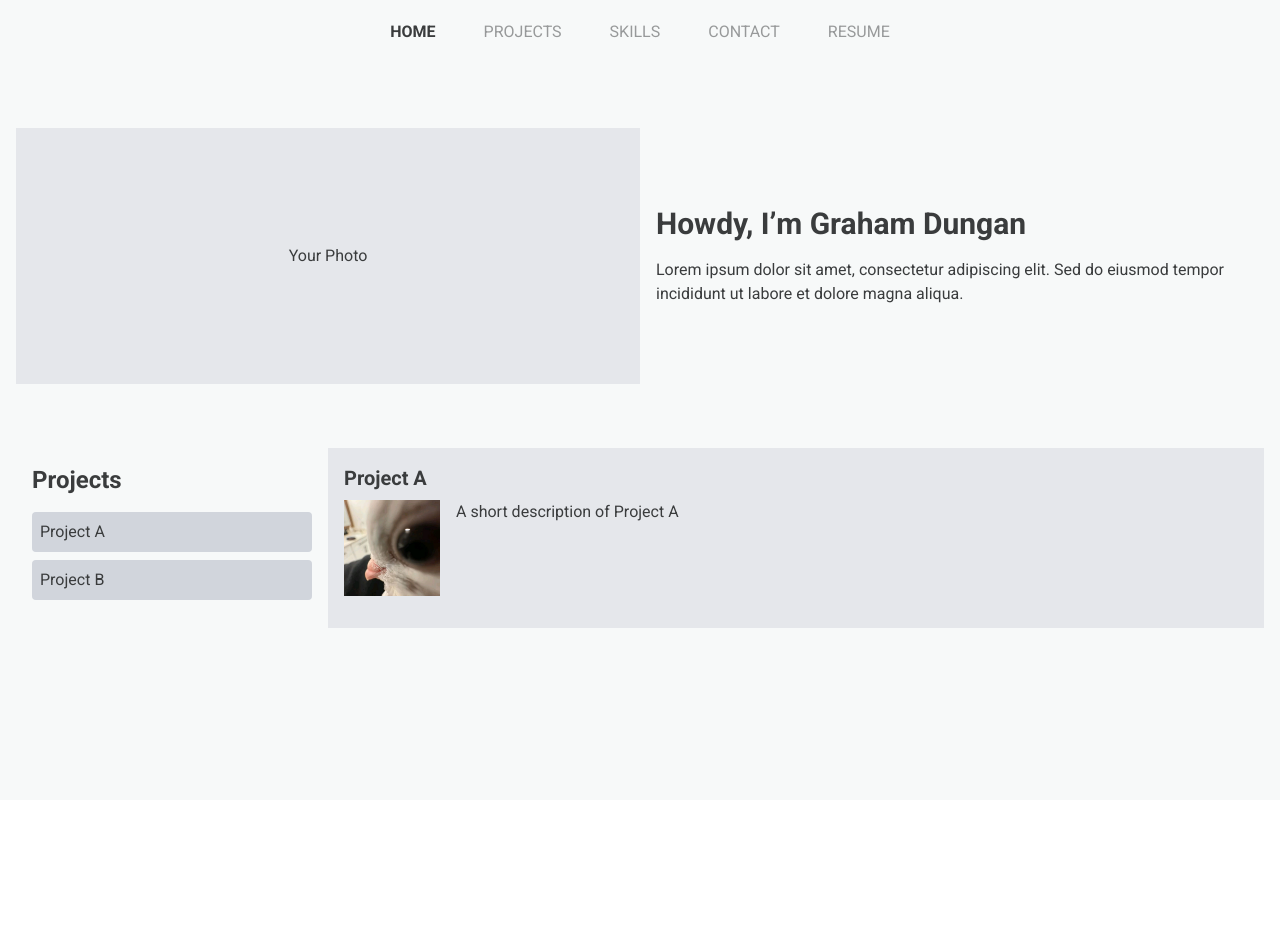
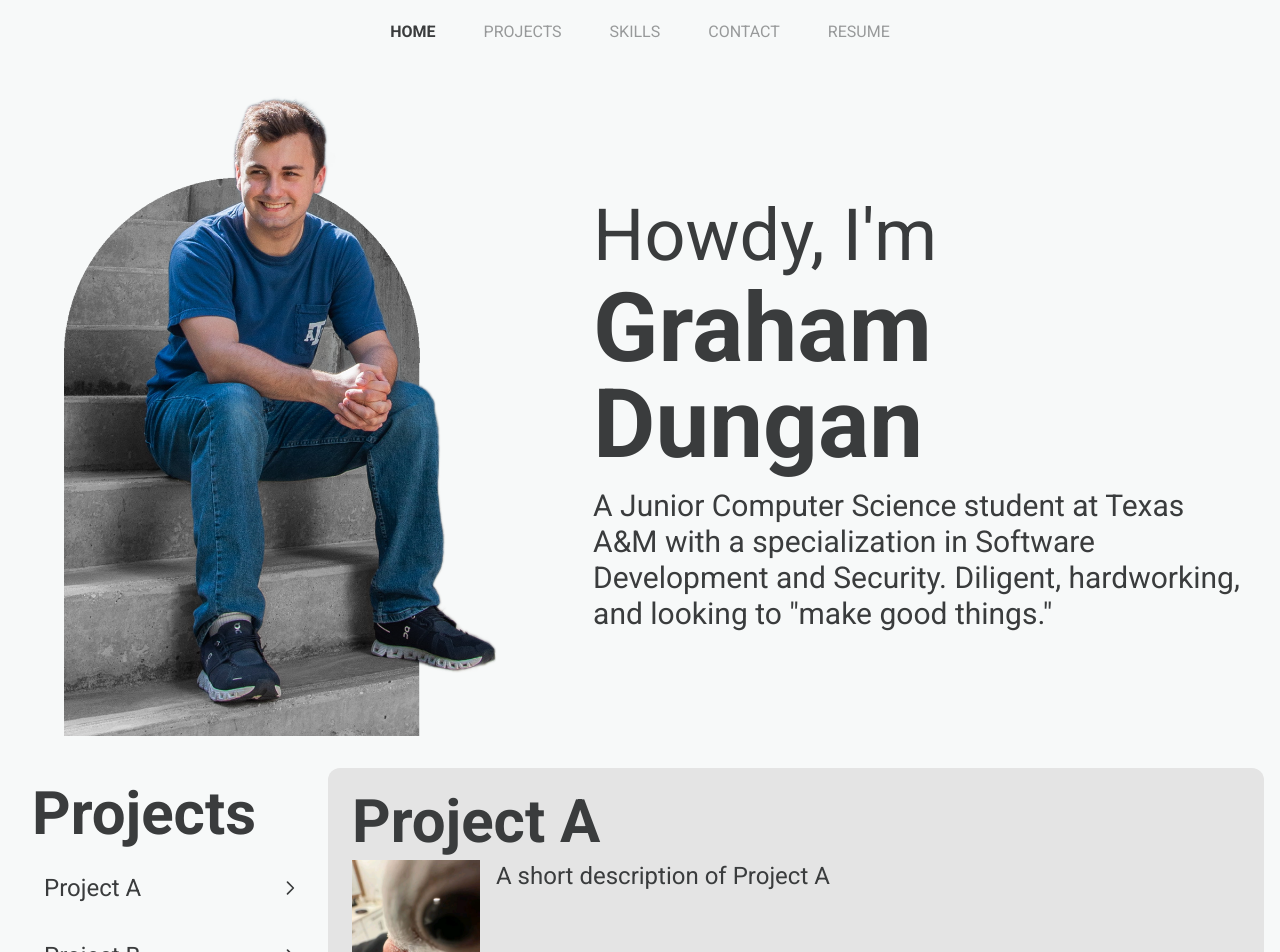
Before and after one commit to gmgrahamgm/personal-website, a React (Vite) app: page /home in a window 1280 px wide. Shown: the top 952 px of the page. Before the commit the page ends 800 px from the top, so only its background shows below. Built offline with nearby package versions, Linux system fonts and the light colour scheme.

Commit message:
Touched up css on home

```diff
--- a/src/pages/Home.css
+++ b/src/pages/Home.css
@@ -1,14 +1,27 @@
 @import "tailwindcss";
 
-/* Introductory segment */
+/* Intro Section */
 .intro-section {
-  @apply flex flex-col md:flex-row items-center py-8;
+  @apply flex flex-col md:flex-row items-center py-0 md:space-x-8;
 }
 .intro-left {
-  @apply hidden md:flex md:w-1/2 justify-center items-center bg-gray-200 h-48 md:h-64 mb-4 md:mb-0;
+  @apply hidden md:flex justify-center items-center md:flex-shrink-0 pl-12 pr-12;
+}
+.intro-photo {
+  @apply object-cover h-80 md:h-[40rem] w-auto;
 }
 .intro-right {
-  @apply w-full md:w-1/2 p-4;
+  @apply w-full md:flex-1 p-4;
+}
+
+.intro-greeting {
+  @apply text-6xl md:text-7xl mb-2;
+}
+.intro-name {
+  @apply text-7xl md:text-8xl font-bold mb-4;
+}
+.intro-text {
+  @apply text-2xl md:text-3xl;
 }
 
 /* Projects Preview */
@@ -18,24 +31,42 @@
 .left-project-list {
   @apply w-full md:w-1/4 p-4;
 }
-.right-project-display {
-  @apply hidden md:block md:w-3/4 p-4 bg-gray-200;
+.projects-heading {
+  @apply text-5xl md:text-6xl font-bold mb-4;
 }
 
-/* Buttons */
+/* Buttons with SVG-arrow placeholder on right */
 .btn-project {
-  @apply w-full text-left p-2 bg-gray-300 rounded hover:bg-gray-400 mb-2 transition-colors duration-150;
+  @apply w-full flex justify-between items-center p-3 bg-transparent rounded-xl
+         hover:bg-[#E4E4E4] mb-3 transition-colors duration-150
+         text-xl md:text-2xl;
+}
+.btn-project:hover {
+  cursor: pointer;
 }
 
-/* Preview thumbnail */
-.thumbnail-preview {
-  @apply w-24 h-24 object-cover mr-4 mb-4;
+/* Preview Card */
+.right-project-display {
+  @apply hidden md:block md:w-3/4 p-6 bg-[#E4E4E4] rounded-xl;
+}
+.preview-title {
+  @apply text-5xl md:text-6xl font-bold mb-2;
+}
+.thumbnail-preview-large {
+  @apply w-32 h-32 object-cover mr-4 mb-4;
+}
+.preview-blurb {
+  @apply text-xl md:text-2xl;
 }
 
-/* Preview text */
-.preview-title {
-  @apply text-xl font-bold mb-2;
+/* Fade classes on the preview card */
+.right-project-display {
+  @apply hidden md:block md:w-3/4 p-6 bg-[#E4E4E4] rounded-xl
+         transition-opacity duration-300 opacity-100;
 }
-.preview-blurb {
-  @apply text-base;
+.fade-out {
+  @apply opacity-0;
 }
+.fade-in {
+  @apply opacity-100;
+}
--- a/src/pages/Home.jsx
+++ b/src/pages/Home.jsx
@@ -6,16 +6,18 @@
 // bundle all your src/assets images into a lookup map
 const assetMap = import.meta.glob("../assets/**/*.{png,jpg,jpeg,svg}", {
   eager: true,
-  as: "url",
+  query: "?url",
+  import: "default",
 });
 
 export default function Home() {
   const [previewIndex, setPreviewIndex] = useState(0);
   const navigate = useNavigate();
 
+  const photoUrl = assetMap["../assets/graham-sitting.png"];
+
   const preview = projects[previewIndex];
-  const thumbKey = `../assets/${preview.thumbnail}`;
-  const thumbUrl = assetMap[thumbKey];
+  const thumbUrl = assetMap[`../assets/${preview.thumbnail}`];
 
   const goToProject = (idx) => {
     const id = projects[idx].id;
@@ -24,26 +26,28 @@
 
   return (
     <div>
-      {/* Intro section stays the same */}
+      {/* Intro Section */}
       <section className="intro-section">
         <div className="intro-left">
-          <span className="placeholder-text">Your Photo</span>
+          {photoUrl && (
+            <img src={photoUrl} alt="Graham Dungan" className="intro-photo" />
+          )}
         </div>
         <div className="intro-right">
-          <h1 className="text-3xl font-bold mb-4">
-            Howdy, I’m <strong>Graham Dungan</strong>
-          </h1>
-          <p>
-            Lorem ipsum dolor sit amet, consectetur adipiscing elit. Sed do
-            eiusmod tempor incididunt ut labore et dolore magna aliqua.
+          <h1 className="intro-greeting">Howdy, I'm</h1>
+          <h1 className="intro-name">Graham Dungan</h1>
+          <p className="intro-text">
+            A Junior Computer Science student at Texas A&M with a specialization
+            in Software Development and Security. Diligent, hardworking, and
+            looking to "make good things."
           </p>
         </div>
       </section>
 
-      {/* Projects preview */}
+      {/* Projects Preview */}
       <section className="project-section">
         <div className="left-project-list">
-          <h2 className="text-2xl font-bold mb-4">Projects</h2>
+          <h2 className="projects-heading">Projects</h2>
           {projects.map((p, idx) => (
             <button
               key={p.id}
@@ -51,7 +55,21 @@
               onMouseEnter={() => setPreviewIndex(idx)}
               onClick={() => goToProject(idx)}
             >
-              {p.title}
+              <span>{p.title}</span>
+              {/* right‐arrow SVG */}
+              <svg
+                className="h-5 w-5 flex-shrink-0"
+                fill="none"
+                stroke="currentColor"
+                viewBox="0 0 24 24"
+              >
+                <path
+                  strokeLinecap="round"
+                  strokeLinejoin="round"
+                  strokeWidth={2}
+                  d="M9 5l7 7-7 7"
+                />
+              </svg>
             </button>
           ))}
         </div>
@@ -63,7 +81,7 @@
               <img
                 src={thumbUrl}
                 alt={`${preview.title} thumbnail`}
-                className="thumbnail-preview"
+                className="thumbnail-preview-large"
               />
             )}
             <p className="preview-blurb">{preview.blurb}</p>
```
Also changed, not shown: src/assets/graham-sitting.png (added).
